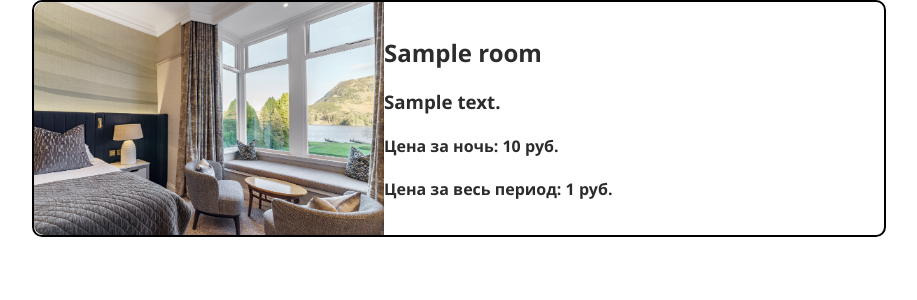
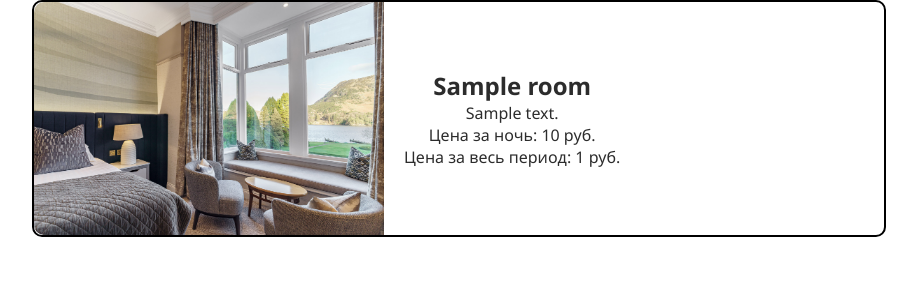
Before and after one commit to SlimNik/FastAPI-Pet-Project, a FastAPI app: template app/templates/rooms.html in a window 1280 px wide. Shown: the top 300 px of the page, without its empty margins (181-1098 px from the left). Run offline with FastAPI, Linux system fonts and the light colour scheme; the template is opened without the code that fills it: most values are stand-ins (such as "Sample title", 1, 10 or a date in 2020); parts of the project's set-up code (start-up, migrations or seed data) failed here and were passed over.

Commit message:
Update templates and styles

```diff
--- a/app/static/styles.css
+++ b/app/static/styles.css
@@ -32,10 +32,10 @@ body {
     border-bottom-left-radius: inherit;
 }
 
-.item-container hgroup {
+.item-container h2, p {
     padding-left: 20px;
     padding-right: 20px;
     text-align: center;
-    width: 500px;
+    width: fit-content;
     margin: auto;
 }
--- a/app/templates/hotels.html
+++ b/app/templates/hotels.html
@@ -23,9 +23,9 @@
         <div class="item-container">
             <img src="{{ url_for('static', path='images/' + hotel.image_id|string + '.webp') }}"
                  alt="Hotel image" width="350px">
-            <div class="item-container-text">
+            <div>
                 <h2>{{ hotel.name }}</h2>
-                <h4>{{ hotel.location }}</h4>
+                <p>{{ hotel.location }}</p>
                 <p>Свободные номера: {{ hotel.rooms_left }}/{{ hotel.rooms_quantity }}</p>
             </div>
         </div>
--- a/app/templates/rooms.html
+++ b/app/templates/rooms.html
@@ -15,11 +15,11 @@
         <div class="item-container">
             <img src="{{ url_for('static', path='images/room' + room.image_id|string + '.webp') }}"
                  alt="Room image" width="350px">
-            <div class="item-container-text">
+            <div>
                 <h2>{{ room.name }}</h2>
-                <h3>{{ room.description }}</h3>
-                <h4>Цена за ночь: {{ room.price }} руб.</h4>
-                <h4>Цена за весь период: {{ room.total_cost }} руб.</h4>
+                <p>{{ room.description }}</p>
+                <p>Цена за ночь: {{ room.price }} руб.</p>
+                <p>Цена за весь период: {{ room.total_cost }} руб.</p>
             </div>
         </div>
         {% endfor %}
```
